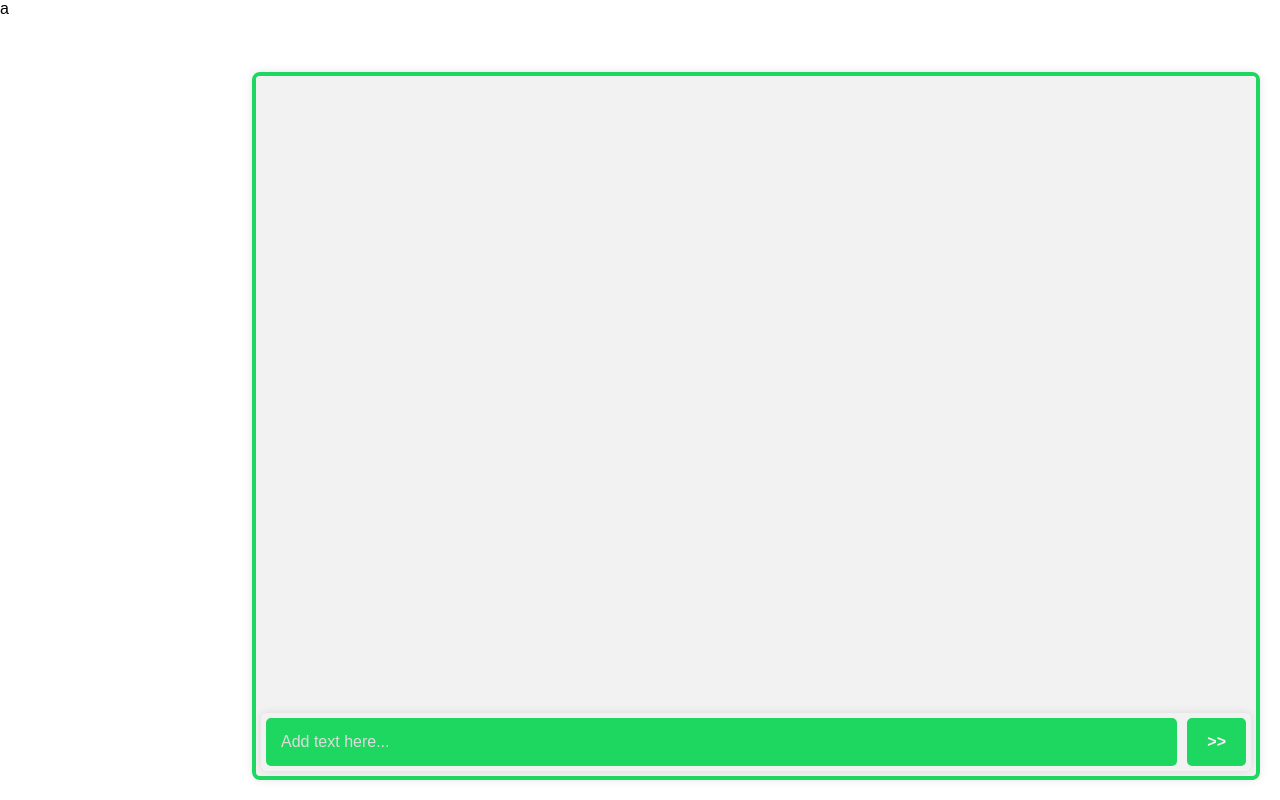
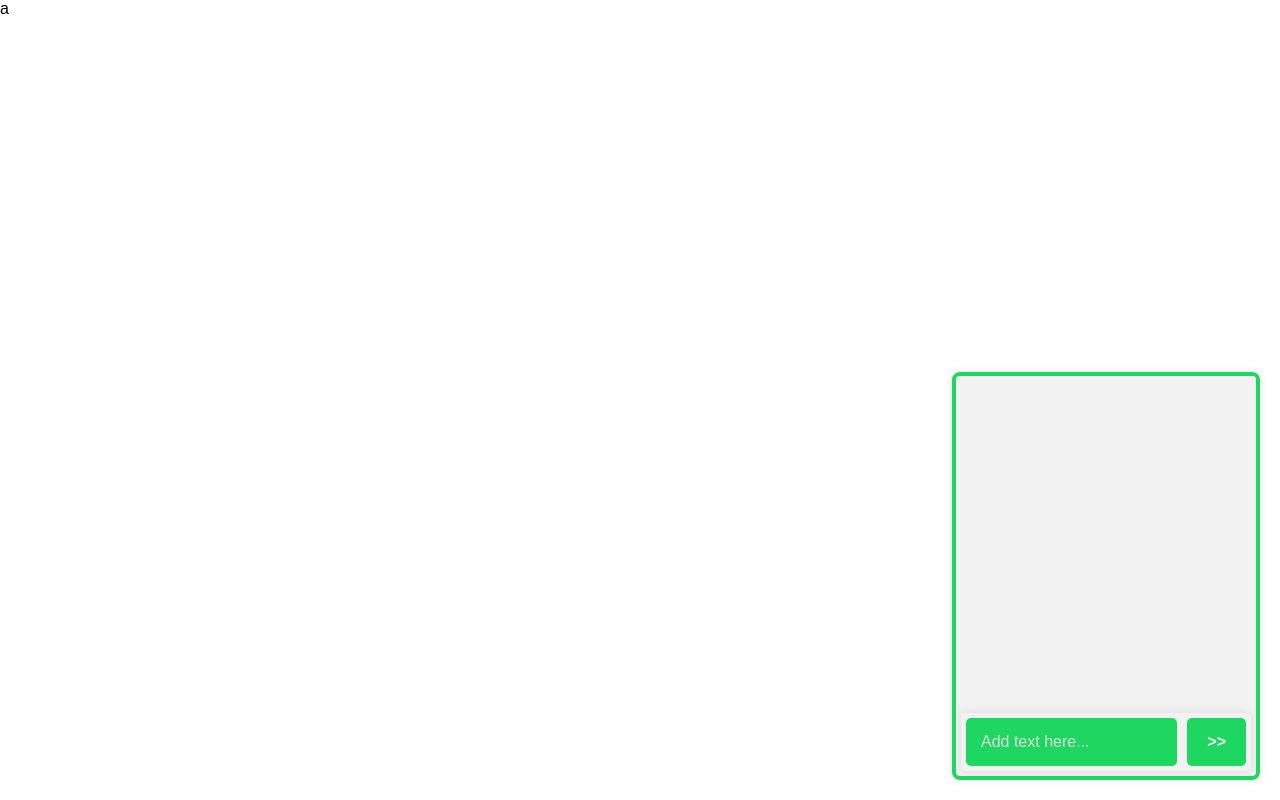
Before and after one commit to Osaci/Biodiversity, a Python web app: template templates/index.html in a window 1280 px wide. Run offline with Jinja, Linux system fonts and the light colour scheme; the template is opened without the code that fills it, so the values that code supplies are empty.

Commit message:
Add files via upload

```diff
--- a/static/style.css
+++ b/static/style.css
@@ -13,24 +13,15 @@ h1 {
     width: 100vw;
     height: 100vh;
     position: relative;
-}
-
-.content-container img {
-    width: 100%;
-    height: 100%;
-    object-fit: cover;
-    position: absolute;
-    top: 0;
-    left: 0;
-    z-index: -1;
+    background-color: transparent;
 }
 
 .chat-container {
     position: fixed;
     bottom: 20px;
     right: 20px;
-    width: 1000px;
-    height: 700px;
+    width: 300px;
+    height: 400px;
     margin: 0 auto;
     display: flex;
     flex-direction: column;
@@ -47,8 +38,8 @@ h1 {
     border: 0px solid #3e3e3e;
     padding: 10px;
     font-size: 14;
-    height: 700px;
-    width: 1000px;
+    height: 300px;
+    width: 400px;
     margin-bottom: 65px;
     background-color: #F2F2F2;
     /*max-height: calc(75vh - 90px);*/
```
